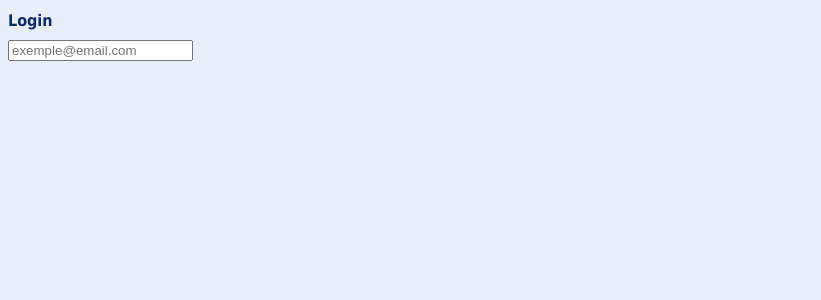
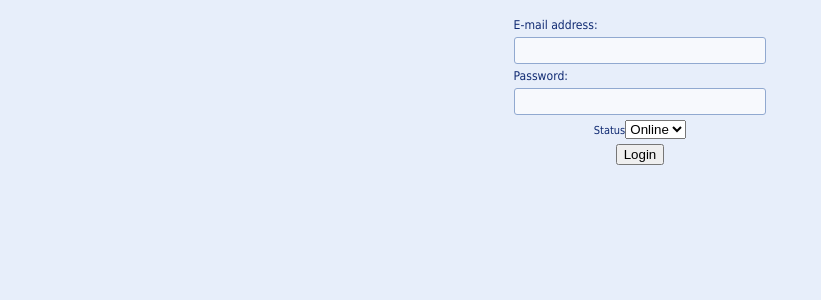
Before and after one commit to samgr78/MibloMsn-frontend, a React (Vite) app: page /login in a window 1280 px wide. Shown: the top 300 px of the page, without its empty margins (0-821 px from the left). Built offline with nearby package versions, Linux system fonts and the light colour scheme; no server answers.

Commit message:
ADD login , request axios to backend OK

```diff
--- a/src/features/auth/Login.tsx
+++ b/src/features/auth/Login.tsx
@@ -1,15 +1,71 @@
-import Input from '../../shared/components/Input'
+import { useState, type ChangeEvent, type FormEvent } from 'react'
+import Input from '../../shared/components/Input.tsx'
+import './auth.css'
+import { api } from '../../api/axios.tsx'
 
 function Login() {
+  const [formData, setFormData] = useState({
+    email: '',
+    password: '',
+    status: 'online',
+  })
+
+  function handleChange(event: ChangeEvent<HTMLInputElement | HTMLSelectElement>) {
+    const { name, value } = event.target
+
+    setFormData((previousFormData) => ({
+      ...previousFormData,
+      [name]: value,
+    }))
+  }
+
+  async function handleSubmit(event: FormEvent<HTMLFormElement>) {
+    event.preventDefault()
+
+    try {
+      const response = await api.post('/auth/login', formData)
+      console.log(response.data)
+    } catch (error) {
+      console.error('Failed to login', error)
+    }
+  }
+
   return (
     <main>
-      <h1>Login</h1>
-      <Input
-        name="email"
-        type="email"
-        placeholder="exemple@email.com"
-        autoComplete="email"
-      />
+      <form onSubmit={handleSubmit}>
+        <Input
+          label="E-mail address:"
+          type="email"
+          name="email"
+          id="email"
+          className="input"
+          value={formData.email}
+          onChange={handleChange}
+        />
+        <Input
+          label="Password:"
+          type="password"
+          name="password"
+          id="password"
+          className="input"
+          value={formData.password}
+          onChange={handleChange}
+        />
+
+        <div>
+          <span>Status</span>
+          <select
+            name="status"
+            value={formData.status}
+            onChange={handleChange}
+          >
+            <option value="online">Online</option>
+            <option value="offline">Offline</option>
+          </select>
+        </div>
+
+        <button type="submit">Login</button>
+      </form>
     </main>
   )
 }
--- a/src/features/auth/Register.tsx
+++ b/src/features/auth/Register.tsx
@@ -12,6 +12,7 @@ function Register() {
                 name={"email"}
                 label={"Email"}
             />
+
         </>
     )
 }
--- a/src/features/auth/auth.css
+++ b/src/features/auth/auth.css
@@ -1,7 +1,33 @@
-.input {
+main{
+    display: flex;
+    align-items: center;
+    justify-content: center;
+    flex-direction: column;
+    width: 100%;
+}
+
+form{
+    display: flex;
+    align-items: center;
+    justify-content: center;
+    flex-direction: column;
+    gap: 5px;
+    width: 20%;
+    padding: 10px;
+}
+
+label{
+    font-size: 1.1em;
+    width: 100%;
     display: flex;
     flex-direction: column;
-    padding: 8px;
+    gap: 5px;
+}
+
+.input {
+    padding: 5px;
     border: 1px solid #91a9d0;
     border-radius: 3px;
+    background-color: var(--msn-bg-light);
+
 }
```
